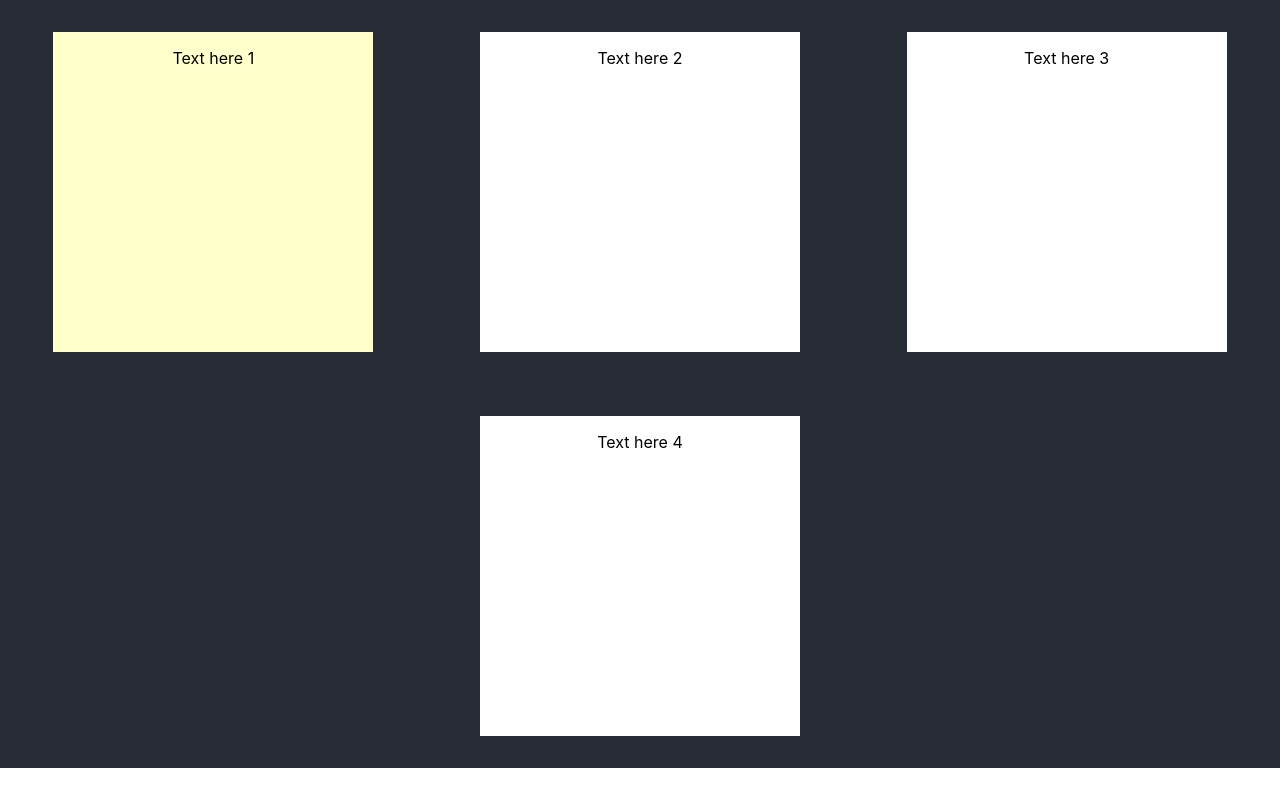
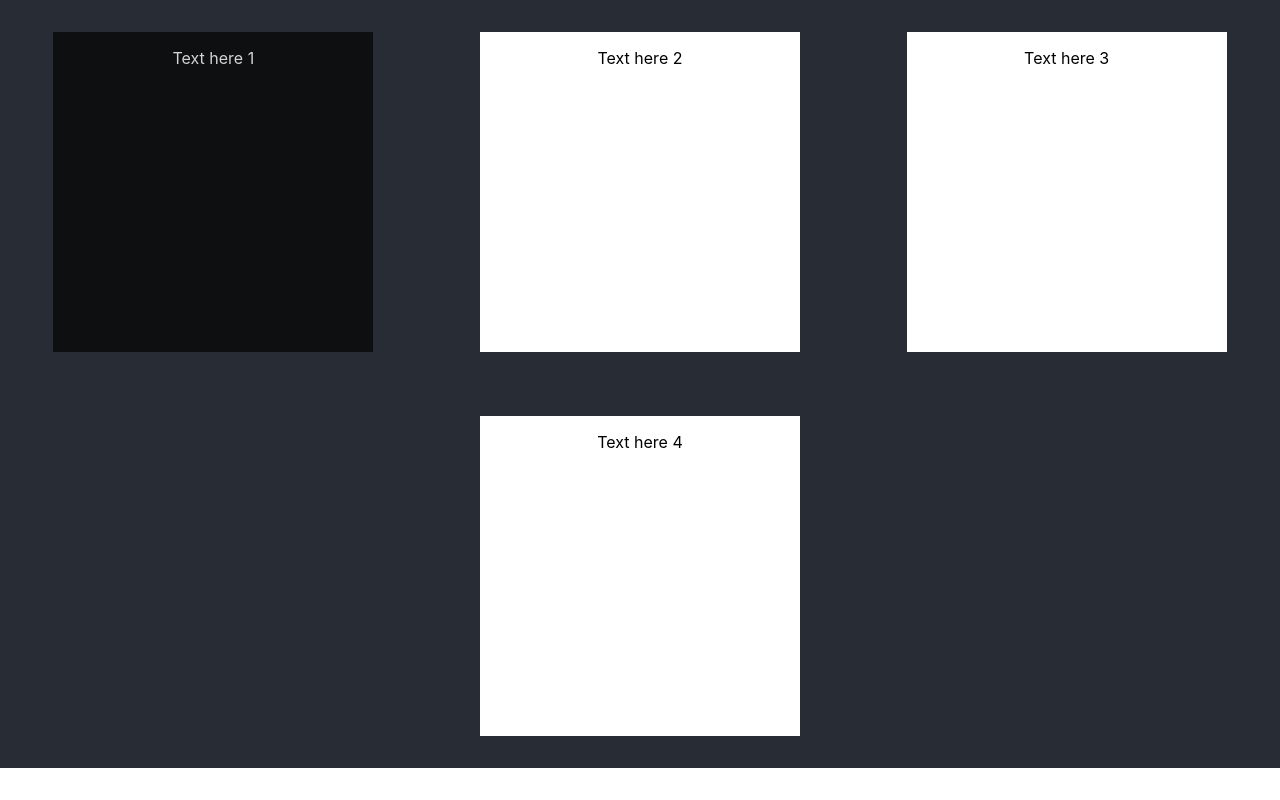
Before and after one commit to Jukez17/talismanwebs-platform, a React (Create React App) app: page / in a window 1280 px wide. In both pictures the pointer is over the element "Text here 1". Built offline with nearby package versions, Linux system fonts and the light colour scheme.

Commit message:
Update grimenu css
Styling

```diff
--- a/src/GridMenu.css
+++ b/src/GridMenu.css
@@ -16,9 +16,12 @@
 }
 
 .Block:hover {
-    background-color: rgb(255, 255, 204);
+    background-color: rgb(8, 8, 8);
+    color: rgb(255, 255, 255);
+    opacity: 0.8;
 }
 
 .Block-text {
+
     text-align: center;
 }
```
